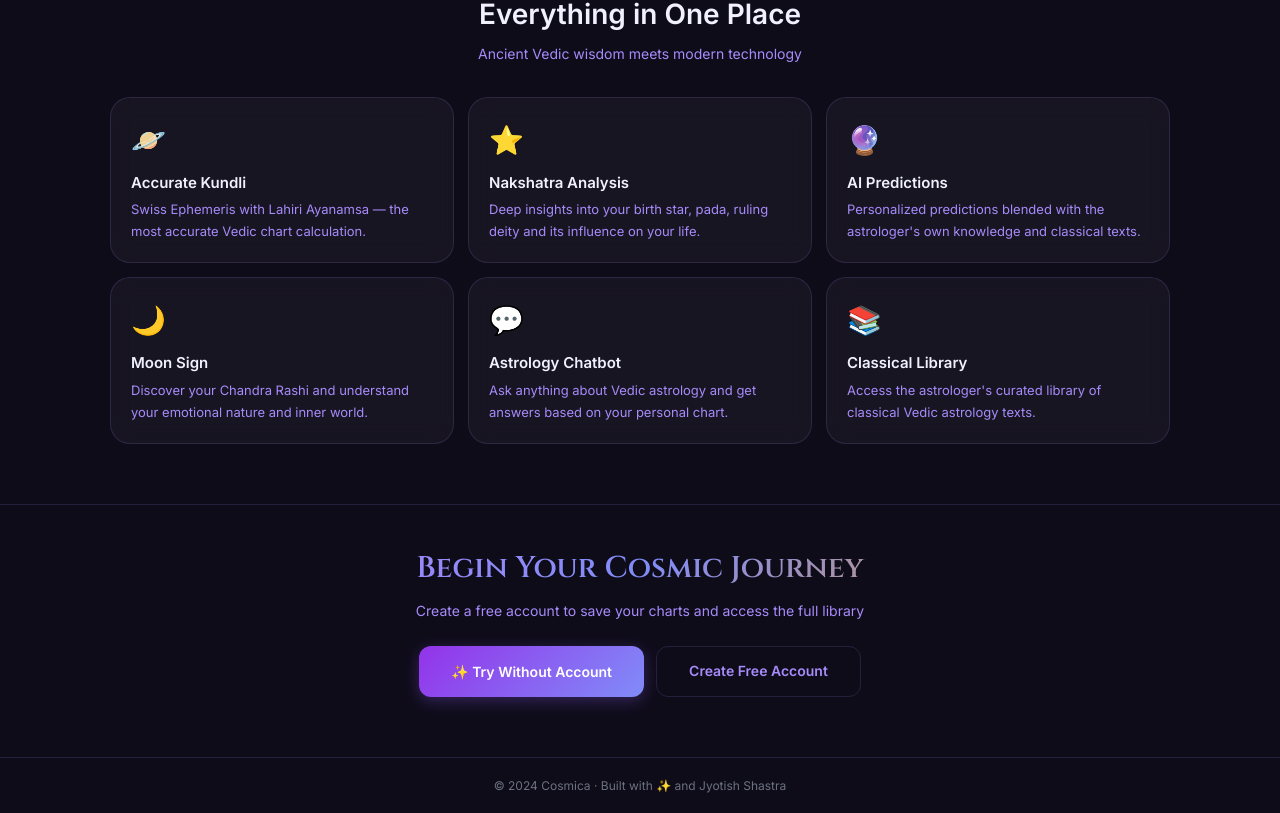
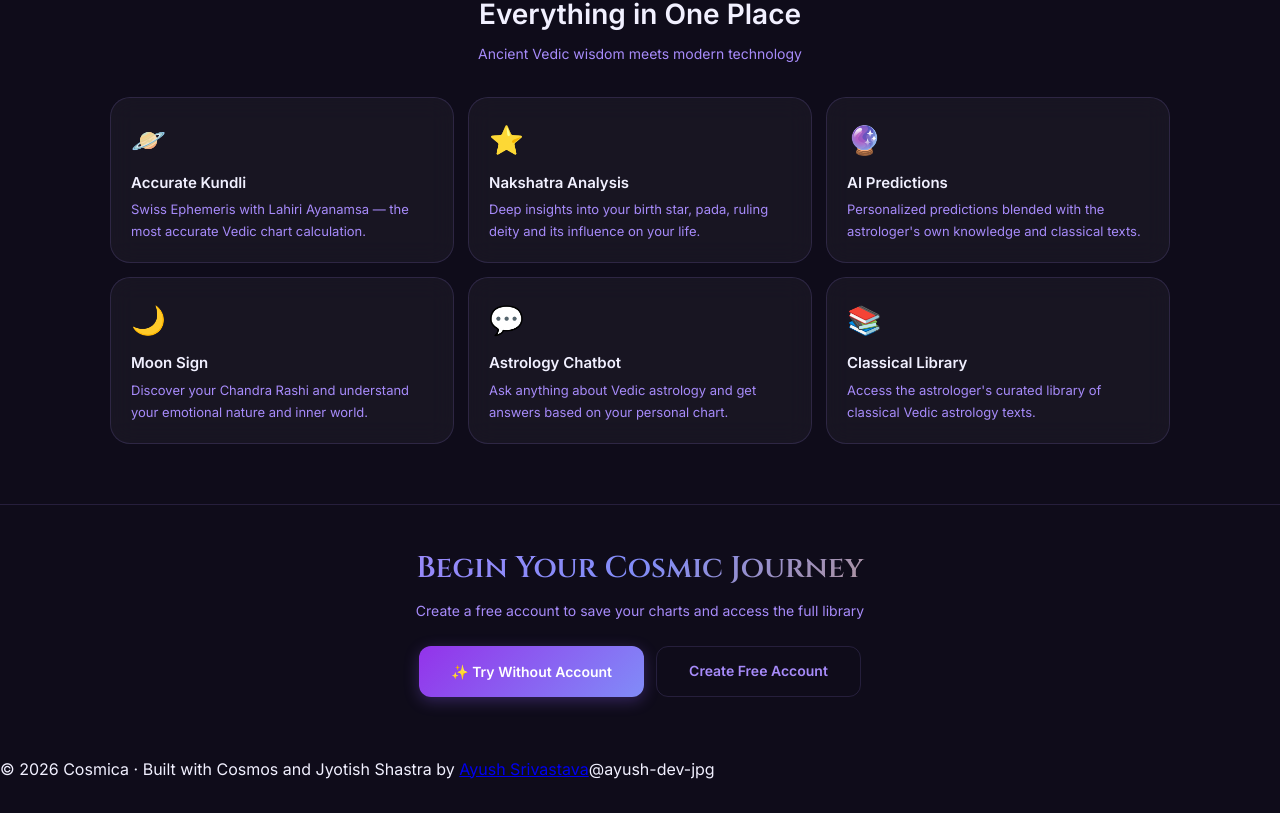
Before and after one commit to ayush-dev-jpg/Cosmica, a React (Create React App) app in the folder frontend/: page / in a window 1280 px wide. Shown: the part 663-1476 px from the top of the page. After the commit the page ends 1445 px from the top, so only its background shows below. Built offline with nearby package versions, Linux system fonts and the light colour scheme; no server answers.

Commit message:
Update footer with GitHub link

```diff
--- a/frontend/src/pages/Landing.js
+++ b/frontend/src/pages/Landing.js
@@ -139,12 +139,30 @@ export default function Landing() {
       </section>
 
       {/* Footer */}
-      <footer style={{
-        borderTop:'1px solid var(--border)', padding:'18px 20px',
-        textAlign:'center', color:'var(--text-muted)', fontSize:12,
-      }}>
-        © 2024 Cosmica · Built with ✨ and Jyotish Shastra
-      </footer>
+<footer className="text-center py-4 text-gray-500">
+  © 2026 Cosmica · Built with Cosmos and Jyotish Shastra by{" "}
+
+  <span className="relative inline-block group">
+    <a
+      href="https://github.com/ayush-dev-jpg"
+      target="_blank"
+      rel="noopener noreferrer"
+      className="text-indigo-400 hover:text-indigo-300 underline"
+    >
+      Ayush Srivastava
+    </a>
+
+    {/* Tooltip */}
+    <span
+      className="absolute left-1/2 -translate-x-1/2 bottom-6
+                 opacity-0 group-hover:opacity-100
+                 transition bg-gray-800 text-white text-xs
+                 px-2 py-1 rounded shadow-lg whitespace-nowrap"
+    >
+      @ayush-dev-jpg
+    </span>
+  </span>
+</footer>
     </div>
   );
 }
```
